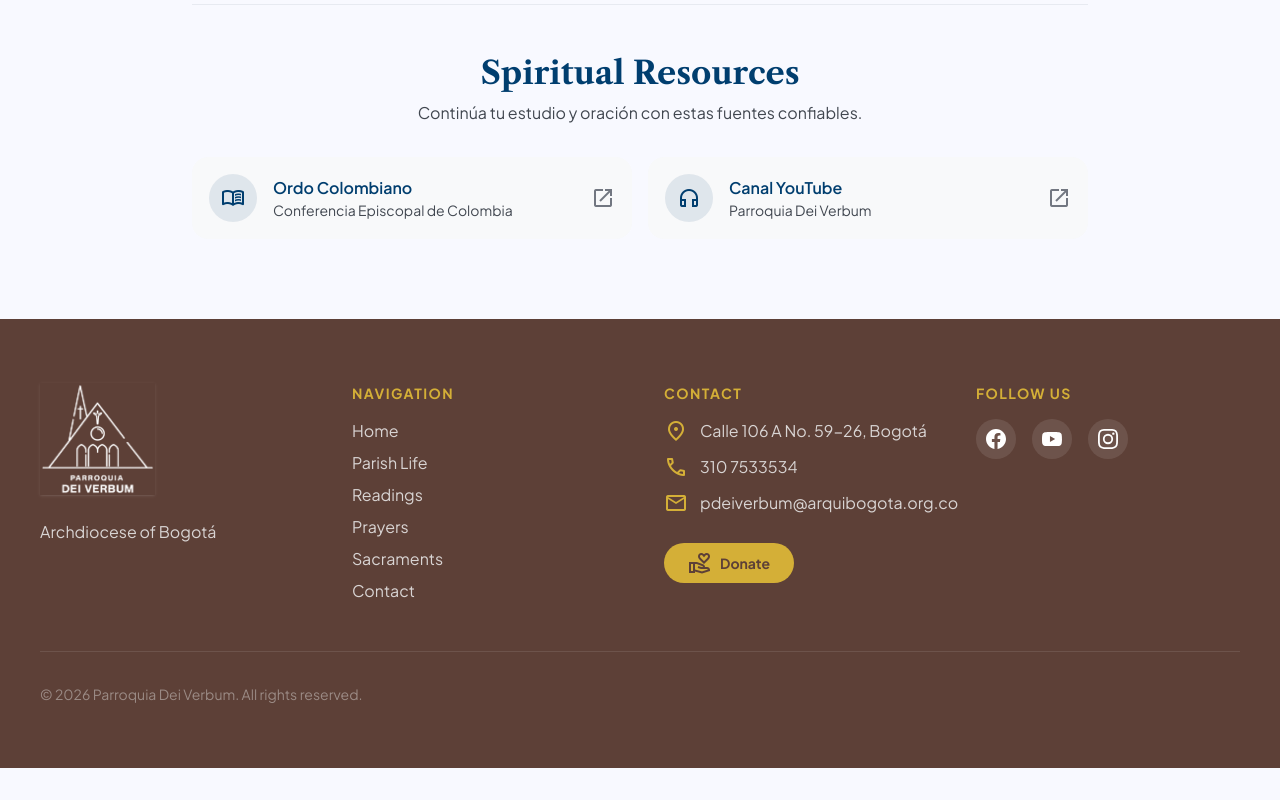
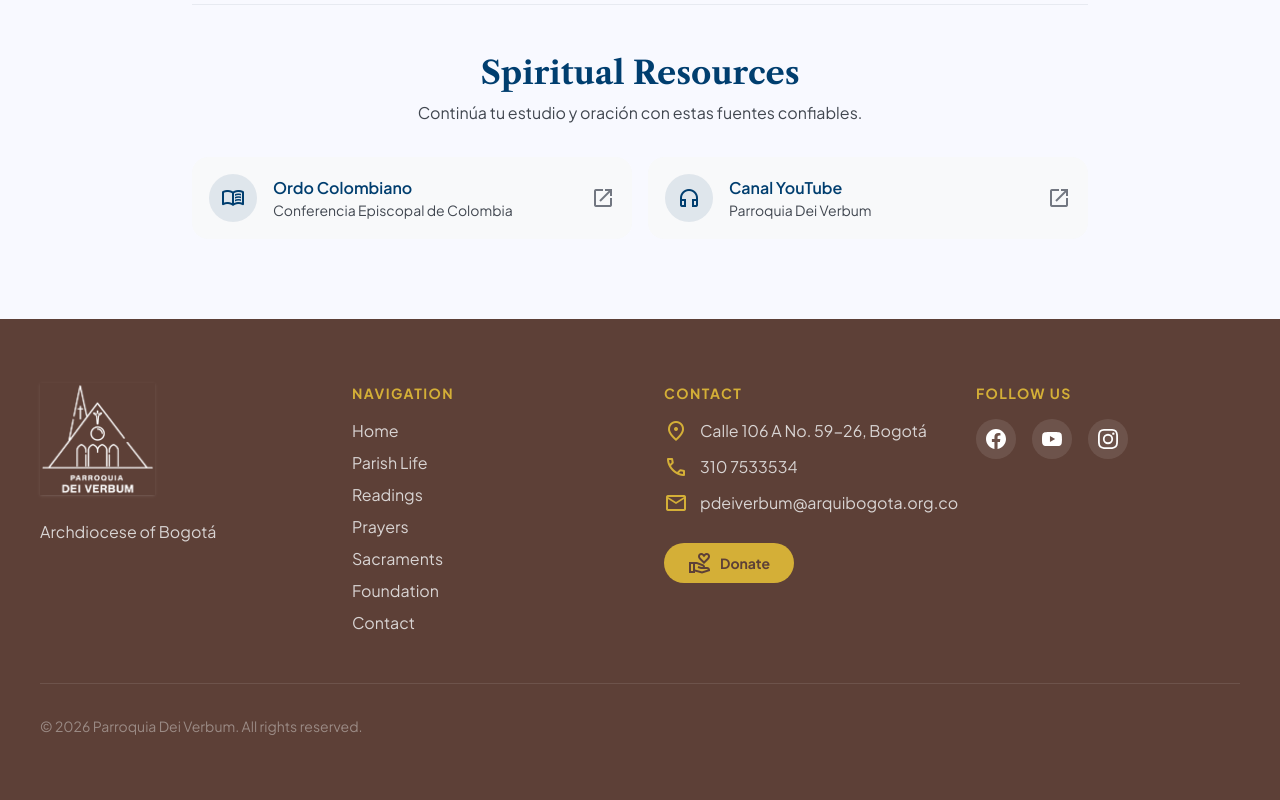
Before and after one commit to dux14/parroquia-dei-verbum, a Next.js app: page /en/lecturas in a window 1280 px wide. Shown: the part 1370-2170 px from the top of the page. Before the commit the page ends 2138 px from the top, so only its background shows below. Built offline with nearby package versions, Linux system fonts and the light colour scheme; no server answers.

Commit message:
feat: add Fundación link to nav, mobile menu and footer
Co-Authored-By: Claude Opus 4.8 <noreply@anthropic.com>

```diff
--- a/src/components/layout/Footer.tsx
+++ b/src/components/layout/Footer.tsx
@@ -46,6 +46,9 @@ export default function Footer() {
               </Link>
               <Link href="/sacramentos" className="text-surface-mist/80 hover:text-white transition-colors">
                 {nav("sacramentos")}
+              </Link>
+              <Link href="/fundacion" className="text-surface-mist/80 hover:text-white transition-colors">
+                {nav("fundacion")}
               </Link>
               <Link href="/contacto" className="text-surface-mist/80 hover:text-white transition-colors">
                 {nav("contacto")}
--- a/src/components/layout/MobileMenu.tsx
+++ b/src/components/layout/MobileMenu.tsx
@@ -11,6 +11,7 @@ const navLinks = [
   { href: "/lecturas", labelKey: "lecturas" },
   { href: "/oraciones", labelKey: "oraciones" },
   { href: "/sacramentos", labelKey: "sacramentos" },
+  { href: "/fundacion", labelKey: "fundacion" },
   { href: "/contacto", labelKey: "contacto" },
 ] as const;
 
--- a/src/components/layout/TopNavBar.tsx
+++ b/src/components/layout/TopNavBar.tsx
@@ -13,6 +13,7 @@ const navLinks = [
   { href: "/lecturas", labelKey: "lecturas" },
   { href: "/oraciones", labelKey: "oraciones" },
   { href: "/sacramentos", labelKey: "sacramentos" },
+  { href: "/fundacion", labelKey: "fundacion" },
   { href: "/contacto", labelKey: "contacto" },
 ] as const;
 
```
